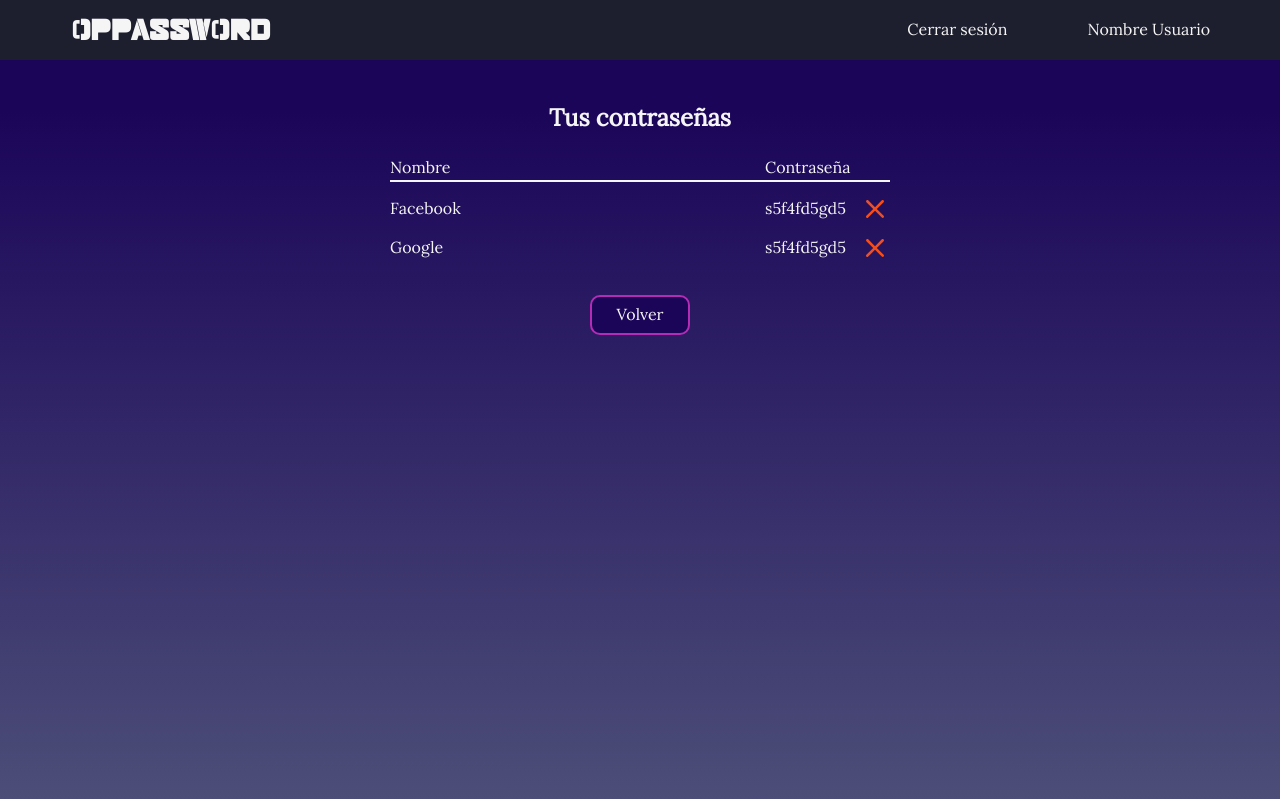
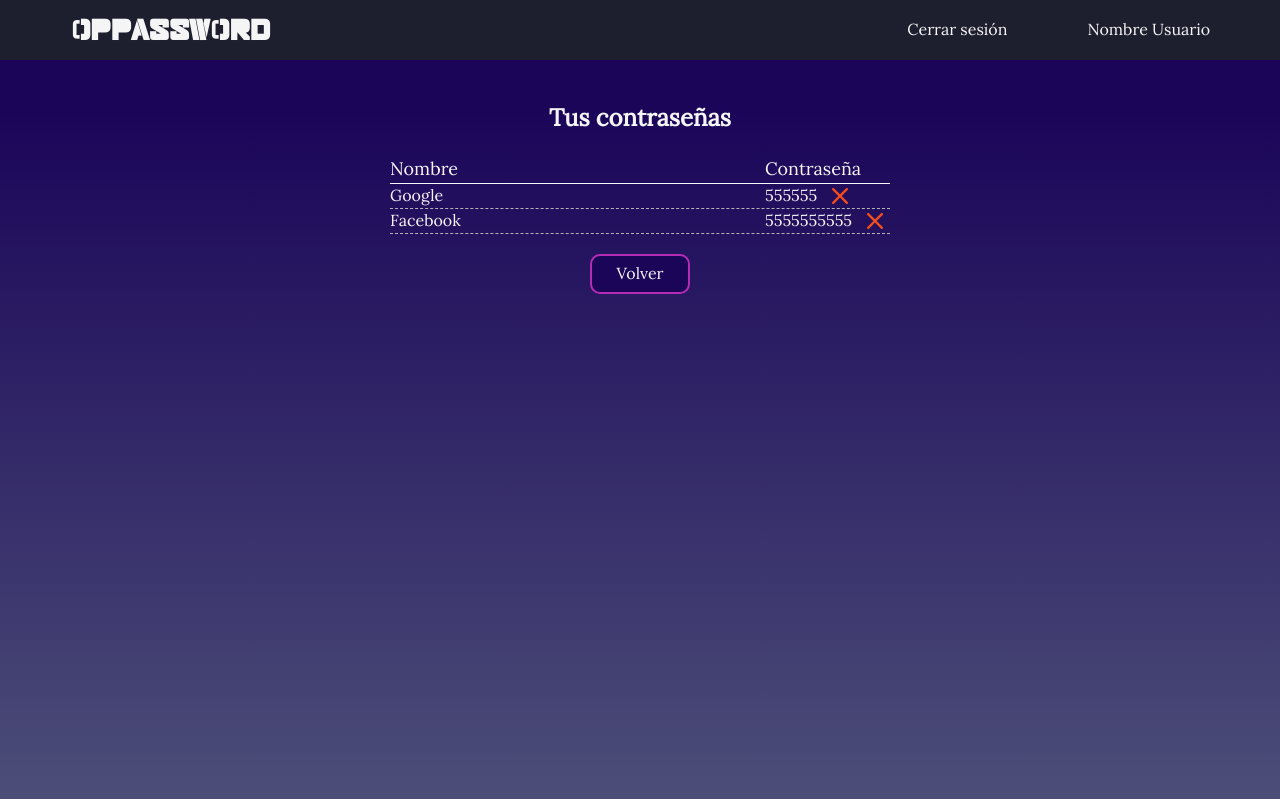
Before and after one commit to AndreuJL/create_password, a PHP site: page /lista.php in a window 1280 px wide. Shown: the top 799 px of the page. Run offline with PHP 8.4, Linux system fonts and the light colour scheme.

Commit message:
Retoque en lista.php

```diff
--- a/css/style.css
+++ b/css/style.css
@@ -458,39 +458,40 @@ body {
     align-items: center;
 
     & .subcaja__contrasenyas {
-      min-width: 500px;
+      width: 500px;
+      display: flex;
+      flex-direction: column;
 
-      display: flex;
+      & .header__contrasenyas {
+        display: flex;
+        align-items: center;
+        gap: 255px;
+        border-bottom: 1px solid var(--color-blanco-letra);
 
-      & .nombre {
-        width: 75%;
-
-        & .header__nombre {
-          border-bottom: 2px solid var(--color-blanco-letra);
-          margin-bottom: 15px;
-        }
-
-        & .nombre__contrasenyas p {
-          margin-bottom: 15px;
+        & p {
+          min-width: 120px;
+          font-size: 18px;
         }
       }
 
-      & .contrasenyas {
-        width: 25%;
+      & .fila__contrasenya {
+        display: flex;
+        align-items: center;
+        gap: 255px;
+        border-bottom: 1px dashed rgb(180, 180, 180);
 
-        & .header__contrasenya {
-          border-bottom: 2px solid var(--color-blanco-letra);
-          margin-bottom: 15px;
+        & .nombre__contrasenya {
+          overflow: hidden;
+          width: 120px;
         }
 
-        & .contrasenya__cruz {
-          margin-bottom: 15px;
+        & .contrasenya__eliminar {
           display: flex;
-          align-items: center;
-          gap: 1.25rem;
+          justify-content: space-between;
+          gap: 15px;
 
           & img {
-            width: 18px;
+            width: 16px;
             cursor: pointer;
           }
         }
--- a/lista.php
+++ b/lista.php
@@ -15,32 +15,23 @@
 
           <article class="subcaja__contrasenyas">
 
-            <article class="nombre">
-              <article class="header__nombre">Nombre</article>
-              <article class="nombre__contrasenyas">
-                <!-- Donde poner los nombre de contraseñas -->
-                <p>Facebook</p>
-                <p>Google</p>
-              </article>
+            <article class="header__contrasenyas">
+              <p>Nombre</p>
+              <p>Contraseña</p>
             </article>
 
-            <article class="contrasenyas">
-              <article class="header__contrasenya">Contraseña</article>
-              <!-- Cada contrasenya__cruz es una contraseña a insertar -->
-              <article class="contrasenya__cruz">
-                <div class="contrasenya__individual">
-                  <p>s5f4fd5gd5</p>
-                </div>
+            <article class="fila__contrasenya">
+              <p class="nombre__contrasenya">Google</p>
+              <p class="contrasenya__eliminar">555555
                 <img src="svg/eliminar.svg" alt="eliminar">
-              </article>
+              </p>
+            </article>
 
-              <article class="contrasenya__cruz">
-                <div class="contrasenya__individual">
-                  <p>s5f4fd5gd5</p>
-                </div>
+            <article class="fila__contrasenya">
+              <p class="nombre__contrasenya">Facebook</p>
+              <p class="contrasenya__eliminar">5555555555
                 <img src="svg/eliminar.svg" alt="eliminar">
-              </article>
-
+              </p>
             </article>
 
           </article>
```
